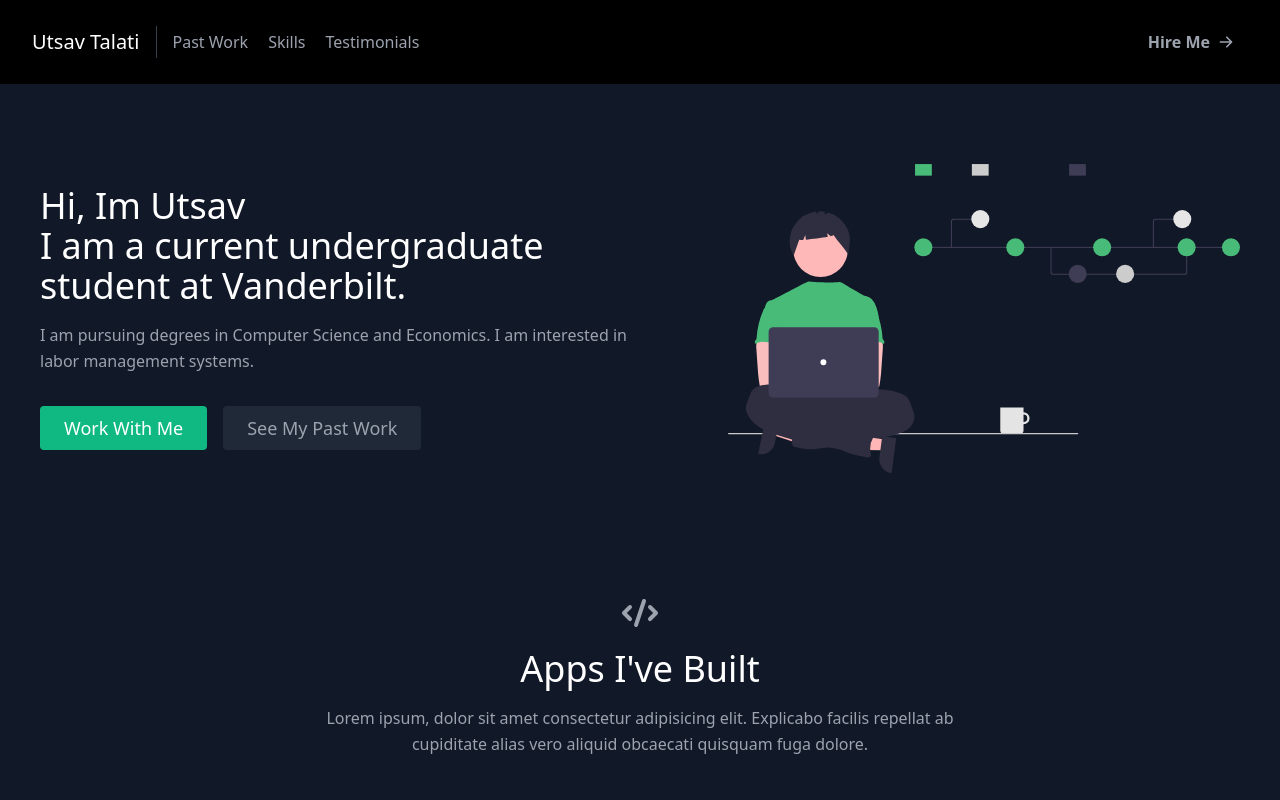
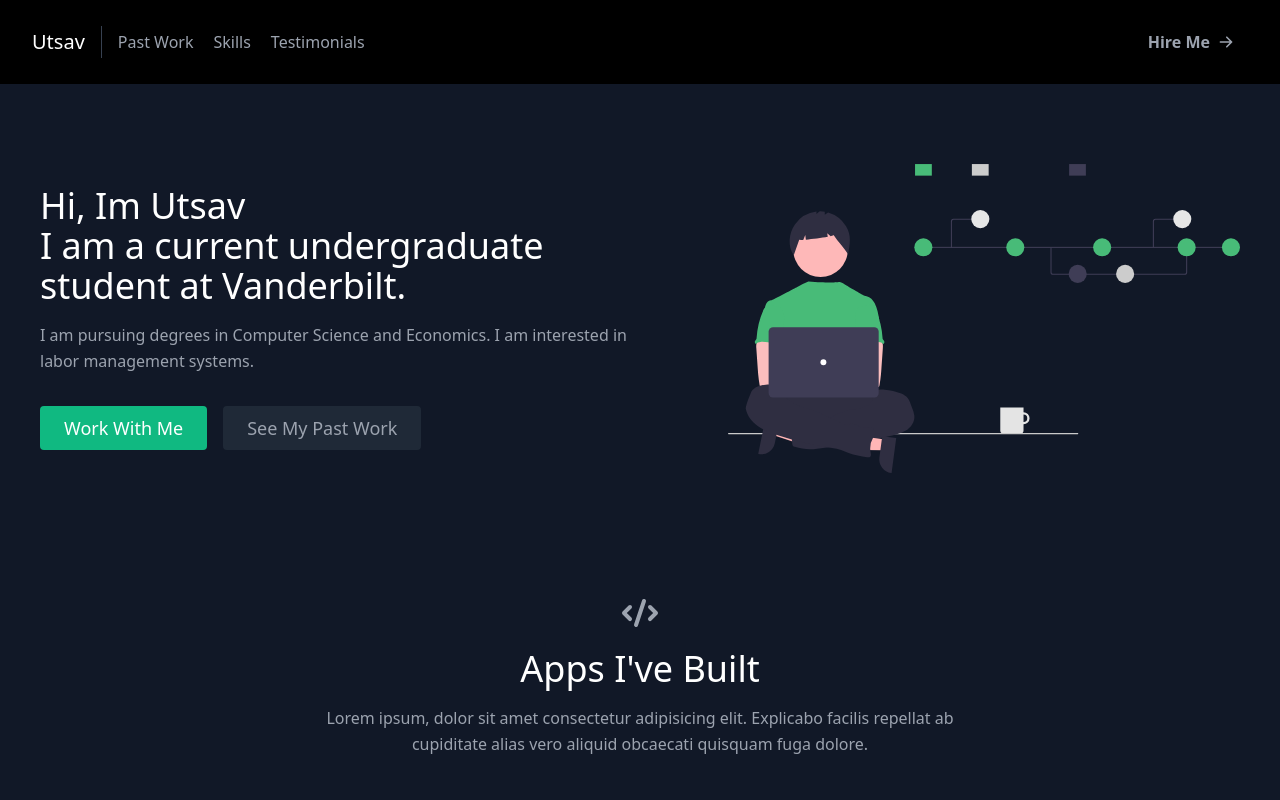
Before and after one commit to utsavlambda/my-portfolio, a React (Create React App) app: page / in a window 1280 px wide. Shown: the top 800 px of the page. Built offline with nearby package versions, Linux system fonts and the light colour scheme.

Commit message:
Update Navbar.js

```diff
--- a/src/components/Navbar.js
+++ b/src/components/Navbar.js
@@ -7,7 +7,7 @@
       <div className="container mx-auto flex flex-wrap p-5 flex-col md:flex-row items-center">
         <a className="title-font font-medium text-white mb-4 md:mb-0">
           <a href="#about" className="ml-3 text-xl text-gold">
-            Utsav Talati
+            Utsav
           </a>
         </a>
         <nav className="md:mr-auto md:ml-4 md:py-1 md:pl-4 md:border-l md:border-gray-700	flex flex-wrap items-center text-base justify-center">
```
